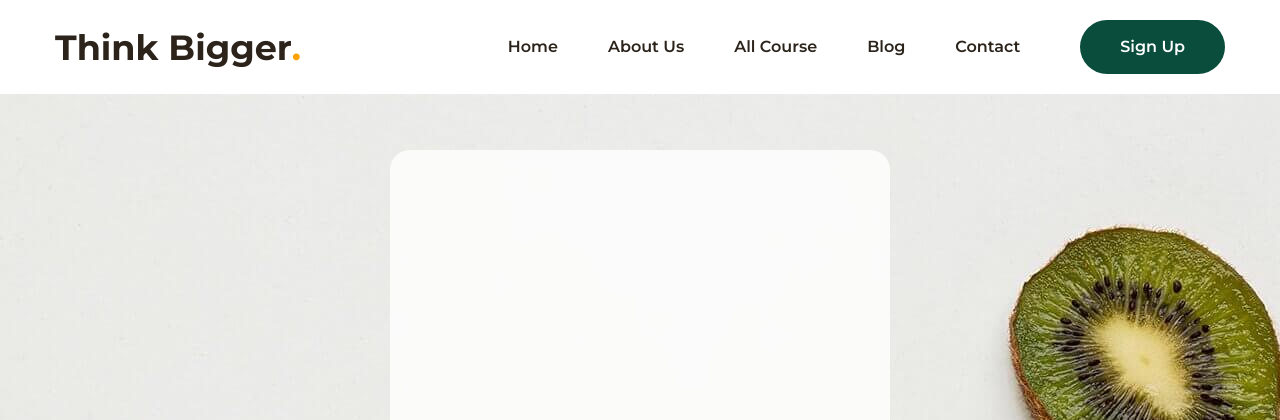
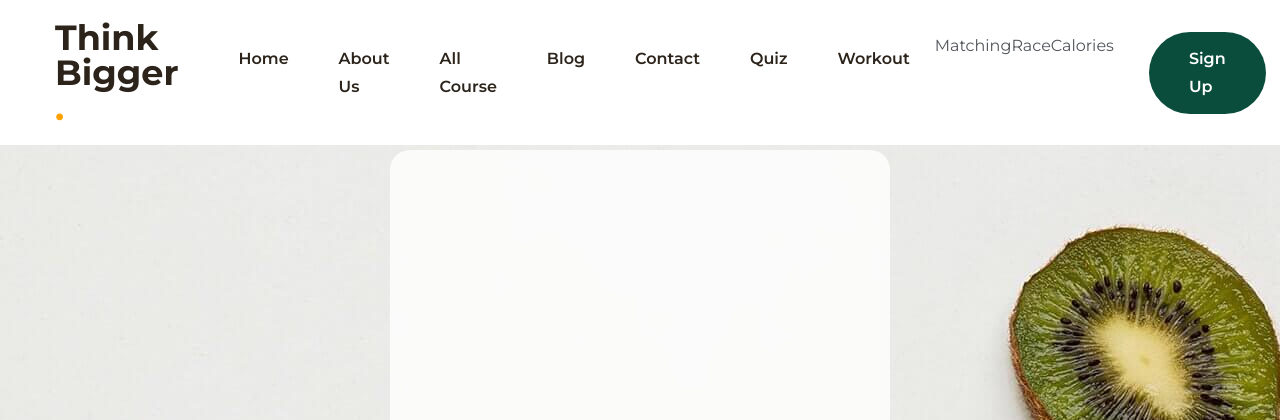
Before and after one commit to AcapachProgram/Fitness_Web_Application, a PHP site: page /signup.php in a window 1280 px wide. Shown: the top 420 px of the page. Run offline with PHP 8.4, Linux system fonts and the light colour scheme.

Commit message:
signup.php Updated

```diff
--- a/FitnesWebApp/signup.php
+++ b/FitnesWebApp/signup.php
@@ -60,6 +60,26 @@ require("db-connection.php");
             <a href="#" class="navbar-link" data-nav-link>Contact</a>
           </li>
 
+            <li class="navbar-item">
+                <a href="TakingQuiz.php" class = "navbar-link" data-nav-link>Quiz</a>
+            </li>
+
+            <li class="navbar-item">
+                <a href="DoingWorkout.php" class = "navbar-link" data-nav-link>Workout</a>
+            </li>
+
+            <li class="navbar-item">
+                <a href="Match.php" class = "navabar-link" data-nax-link>Matching</a>
+            </li>
+
+            <li class="navbar-item">
+                <a href="BoardGamePlay.php" class = "navabar-link" data-nax-link>Race</a>
+            </li>
+
+            <li class="navbar-item">
+                <a href="Calories_Counter.php" class = "navabar-link" data-nax-link>Calories</a>
+            </li>
+
         </ul>
 
       </nav>
```
